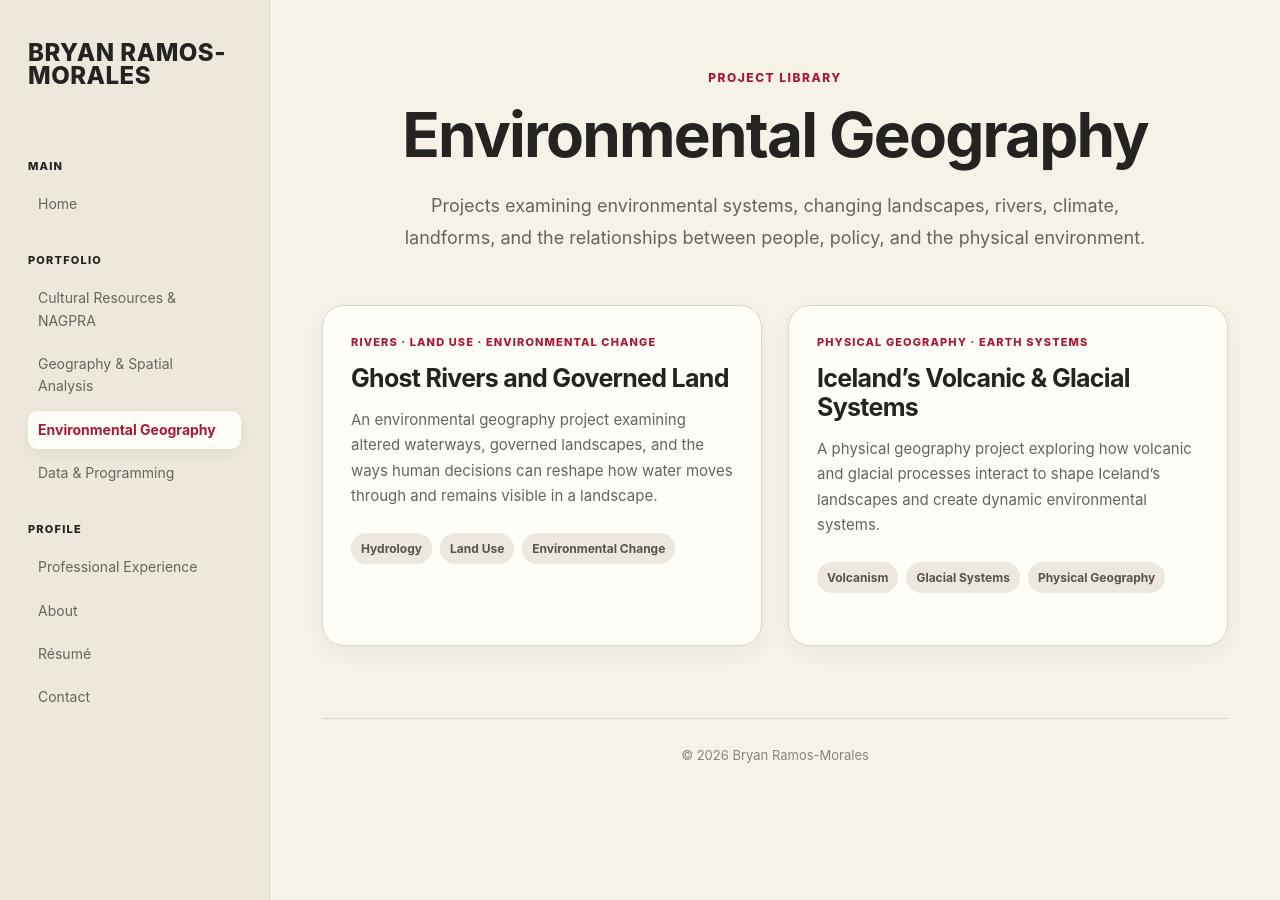
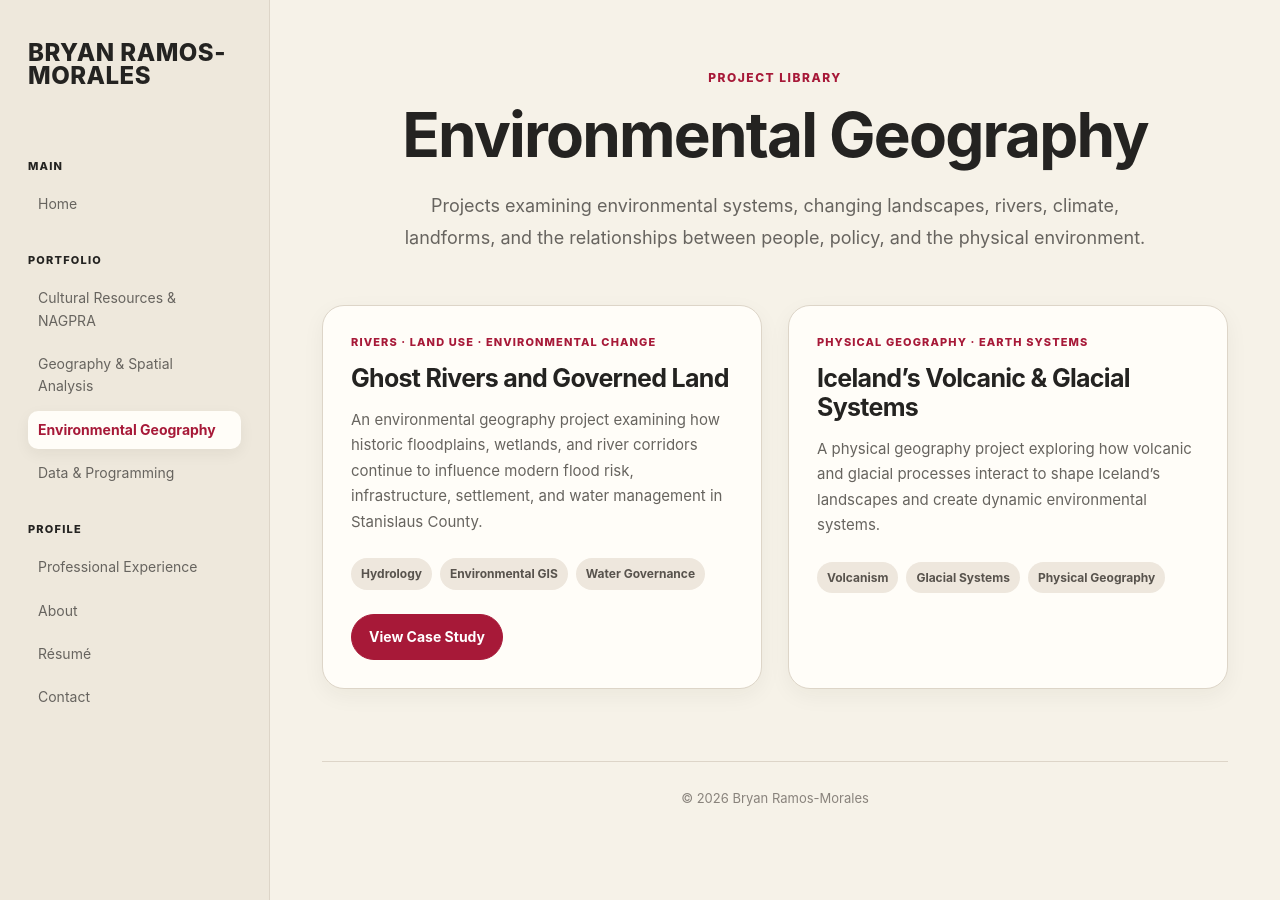
Before and after one commit to bramosmorales/bramosmorales.github.io, a Jekyll site: the page built from environmental-geography.html, in a window 1280 px wide. Built offline with Jekyll 4.4.1, drawn with Linux system fonts in a browser that asks for light colours.

Commit message:
Update environmental-geography.html

```diff
--- a/environmental-geography.html
+++ b/environmental-geography.html
@@ -35,16 +35,24 @@ section: "environmental"
       </h2>
 
       <p>
-        An environmental geography project examining altered waterways,
-        governed landscapes, and the ways human decisions can reshape
-        how water moves through and remains visible in a landscape.
+        An environmental geography project examining how historic
+        floodplains, wetlands, and river corridors continue to influence
+        modern flood risk, infrastructure, settlement, and water management
+        in Stanislaus County.
       </p>
 
       <div class="tag-list">
         <span class="tag">Hydrology</span>
-        <span class="tag">Land Use</span>
-        <span class="tag">Environmental Change</span>
+        <span class="tag">Environmental GIS</span>
+        <span class="tag">Water Governance</span>
       </div>
+
+      <a
+        class="button"
+        href="{{ '/projects/ghost-rivers-governed-land/' | relative_url }}"
+      >
+        View Case Study
+      </a>
 
     </div>
   </article>
```
